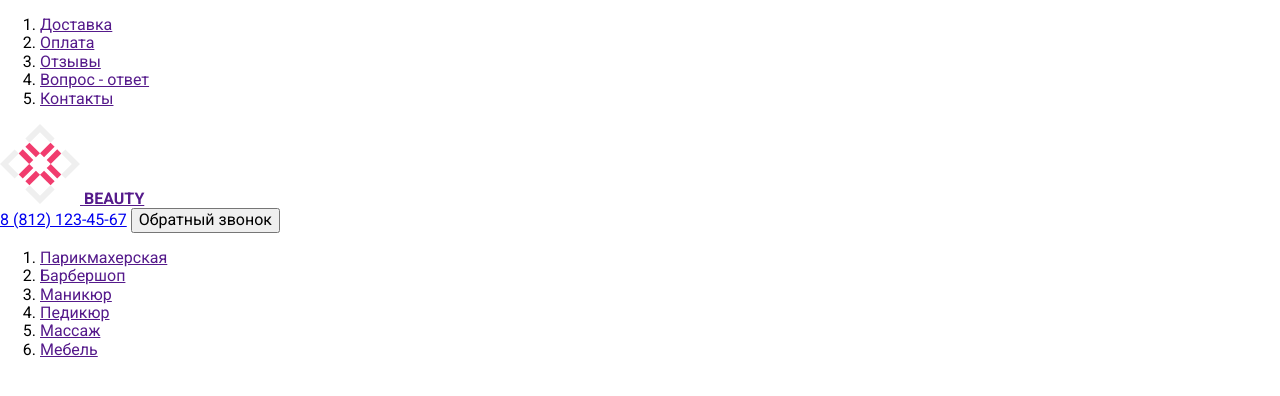
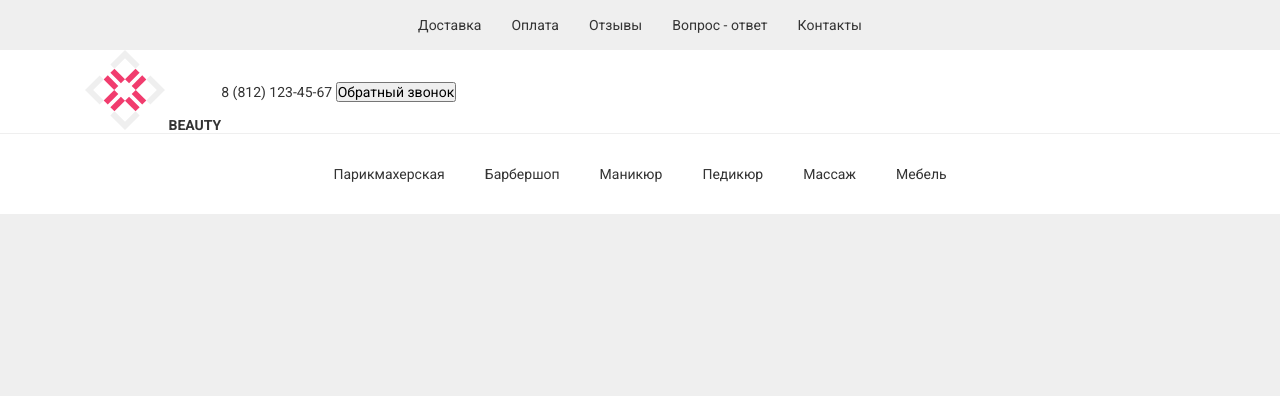
Before and after one commit to FomenkoAndrey/20221028_____beauty, a plain HTML site: page index.html in a window 1280 px wide. Drawn offline with Linux system fonts and the light colour scheme.

Commit message:
закончили работу в классе

```diff
--- a/assets/css/style.css
+++ b/assets/css/style.css
@@ -1,19 +1,107 @@
 :root {
+  --color-black: #000000;
+  --color-gray: #333333;
+  --color-light: #efefef;
+  --color-white: #ffffff;
+
+  --container-width: 1110px;
+  --gap: 20px;
+
+  --font-family: "Roboto", sans-serif;
+  --font-size: 16px;
 }
 
 *,
 *::before,
 *::after {
   box-sizing: border-box;
+  margin: 0;
+  padding: 0;
 }
 
 html {
-  font-family: "Roboto", sans-serif;
-  font-size: 16px;
+  font-family: var(--font-family);
+  font-size: var(--font-size);
 }
 
 body {
+  font-size: 0.875rem;
+  background-color: var(--color-light);
+  color: var(--color-gray);
 }
 
 a {
+  text-decoration: none;
+  color: inherit;
 }
+
+.container {
+  width: min(100% - var(--gap) * 2, var(--container-width));
+  margin-inline: auto;
+}
+
+.header {
+}
+.navbar-secondary {
+  min-height: 50px;
+  display: flex;
+  align-items: center;
+}
+.navbar-secondary__list {
+  list-style: none;
+  display: flex;
+  justify-content: center;
+  flex-wrap: wrap;
+  gap: 0 10px;
+}
+.navbar-secondary__item {
+}
+.navbar-secondary__link {
+  display: block;
+  padding: 7px 10px;
+}
+
+.navbar-info {
+  background-color: var(--color-white);
+  margin-bottom: 1px;
+}
+.navbar-info__container {
+  display: flex;
+  align-items: center;
+}
+
+.logo {
+}
+.logo__link {
+}
+.logo__image {
+}
+.logo__title {
+}
+
+.feedback {
+}
+.feedback__phone {
+}
+.feedback__button {
+}
+
+.navbar-primary {
+  background-color: var(--color-white);
+  min-height: 80px;
+  display: flex;
+  align-items: center;
+}
+.navbar-primary__list {
+  list-style: none;
+  display: flex;
+  flex-wrap: wrap;
+  justify-content: center;
+  gap: 0 20px;
+}
+.navbar-primary__item {
+}
+.navbar-primary__link {
+  display: block;
+  padding: 7px 10px;
+}
--- a/index.html
+++ b/index.html
@@ -17,6 +17,7 @@
 
   <header class="header">
     <nav class="navbar-secondary">
+      <div class="container">
         <ol class="navbar-secondary__list">
           <li class="navbar-secondary__item">
             <a class="navbar-secondary__link" href="">Доставка</a>
@@ -34,9 +35,11 @@
             <a class="navbar-secondary__link" href="">Контакты</a>
           </li>
         </ol>
+      </div>
     </nav>
 
     <div class="navbar-info">
+      <div class="navbar-info__container container">
         <div class="logo">
           <a class="logo__link" href="">
             <img class="logo__image" src="assets/img/logo.svg" alt="BEAUTY">
@@ -49,8 +52,10 @@
           <button class="feedback__button" type="button">Обратный звонок</button>
         </div>
       </div>
+    </div>
 
     <nav class="navbar-primary">
+      <div class="container">
         <ol class="navbar-primary__list">
           <li class="navbar-primary__item">
             <a class="navbar-primary__link" href="">Парикмахерская</a>
@@ -71,6 +76,7 @@
             <a class="navbar-primary__link" href="">Мебель</a>
           </li>
         </ol>
+      </div>
     </nav>
   </header>
 
```
Lines whose indentation alone changed are shown as unchanged.
